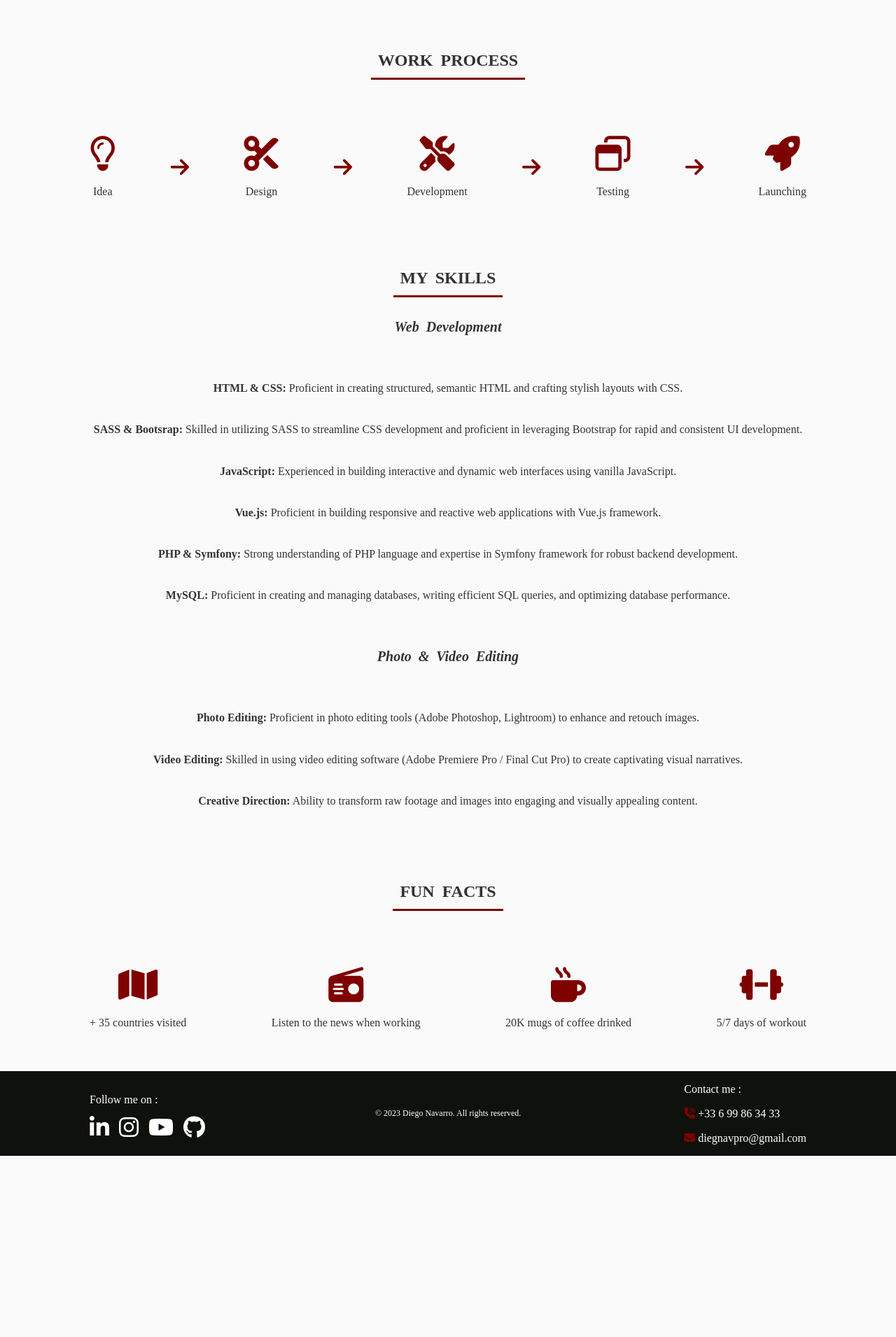
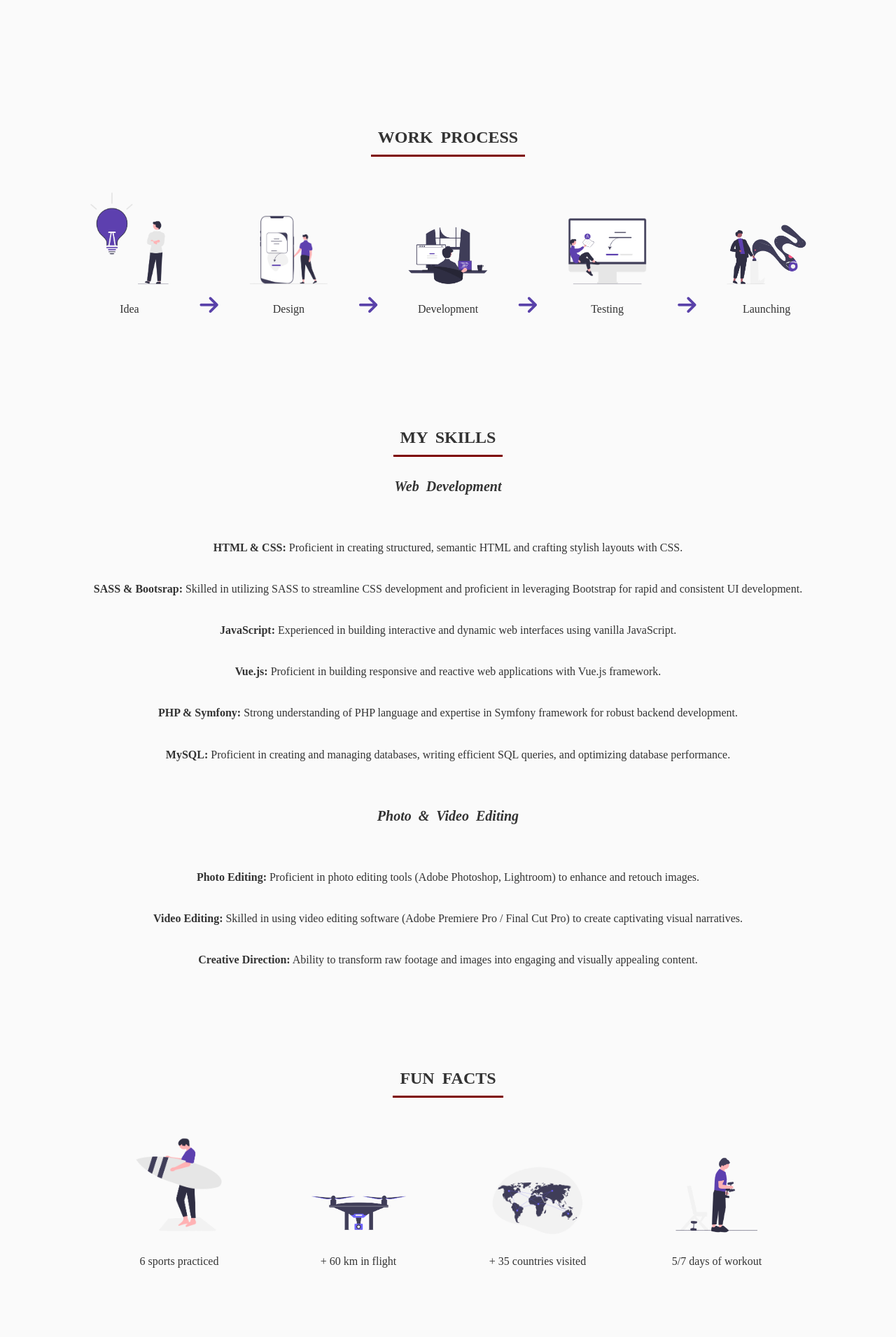
Before and after one commit to DiegNav33/My-Portfolio, a PHP site: page /pages/about.html in a window 1280 px wide. Shown: the part 1104-3015 px from the top of the page at 70% size. Before the commit the page ends 2756 px from the top, so only its background shows below. Run offline with PHP 8.4, Linux system fonts and the light colour scheme; some libraries are stand-ins or nearby versions.

Commit message:
about page modified, new icon and img in few sections, scrpit js modified added a new function translate for the projects page, scss modified and html

```diff
--- a/css/style.css
+++ b/css/style.css
@@ -539,11 +539,11 @@ main .aboutFlex .aboutGeneralRight img {
   width: 150%;
 }
 main .aboutContent article {
-  padding: 3rem 0;
+  padding: 5rem 0;
   text-align: center;
 }
 main .aboutContent article .aboutContentText {
-  padding-top: 5rem;
+  padding: 5rem 0;
 }
 main .aboutContent article .aboutContentText p {
   font-size: 2rem;
@@ -561,21 +561,30 @@ main .aboutContent ul li {
 main .aboutContent .aboutContentFlex {
   display: flex;
   justify-content: space-between;
-  align-items: center;
+  align-items: end;
 }
 main .aboutContent .aboutContentFlex div {
-  padding-top: 5rem;
+  width: 20%;
+}
+main .aboutContent .aboutContentFlex div img {
+  width: 100%;
 }
 main .aboutContent .aboutContentFlex div i {
-  font-size: 5rem;
-  color: var(--colorRed);
+  font-size: 3rem;
+  color: #5941A9;
 }
 main .aboutContent .aboutContentFlex div p {
   margin: 0;
   margin-top: 2rem;
 }
-main .aboutContent .aboutContentFlex .arrow i {
-  font-size: 3rem;
+main .aboutContent .funFactsElt {
+  padding: 5rem 0;
+}
+main .aboutContent .funFactsElt div {
+  width: 25%;
+}
+main .aboutContent .funFactsElt div img {
+  width: 60%;
 }
 main .projectsFlex {
   display: flex;
--- a/js/script.js
+++ b/js/script.js
@@ -1,5 +1,5 @@
 document.addEventListener("DOMContentLoaded", function() {
-
+    // START CHANGE HEADER ALL PAGES
     function swipeHeader() {
         const headerElt = document.querySelector("header");
         const headerLogoElt = document.querySelector("header img");
@@ -23,5 +23,32 @@ document.addEventListener("DOMContentLoaded", function() {
     };
 
     document.addEventListener("scroll", swipeHeader);
+    //END CHANGE HEADER ALL PAGES
 
+    // START TRANSLATE ON PROJECTS PAGE
+    function translateProjectsArticle(){
+        let articlesFromLeft = document.querySelectorAll(".articleLeft");
+        let articlesFromRight = document.querySelectorAll(".articleRight");
+
+        const {scrollTop, clientHeight} = this.document.documentElement; // destructuring -> creation deux const a partir de proprieté utile. a partir des proprieté de l' objet document.documentElement, maintenant acces a scrollTop (scroll depuis le top) et client height(hauteur de la partie visible de ma fenetre)
+
+        for (let articleLeft of articlesFromLeft) {
+            const topEltToTopViewport = articleLeft.getBoundingClientRect().top
+
+            if(scrollTop > (scrollTop + topEltToTopViewport).toFixed() - clientHeight * 0.80) {
+                articleLeft.classList.add("activeTranslateArticle");
+            }
+        };
+
+        for (let articleRight of articlesFromRight) {
+            const topEltToTopViewport = articleRight.getBoundingClientRect().top
+
+            if(scrollTop > (scrollTop + topEltToTopViewport).toFixed() - clientHeight * 0.80) {
+                articleRight.classList.add("activeTranslateArticle");
+            }
+        };
+    };
+
+    window.addEventListener("scroll", translateProjectsArticle);
+    // END TRANSLATE ON PROJECTS PAGE
 });
--- a/pages/about.html
+++ b/pages/about.html
@@ -61,35 +61,41 @@
                 <h3>Work process</h3>
                 <article class="aboutContentFlex">
                     <div>
-                        <i class="fa-regular fa-lightbulb"></i>
+                        <img src="../images/idea-about.png" alt="">
+                        <!-- <i class="fa-solid fa-lightbulb"></i> -->
                         <p>Idea</p>
                     </div>
                     <div class="arrow">
                         <i class="fa-solid fa-arrow-right"></i>
                     </div>
                     <div>
-                        <i class="fa-solid fa-scissors"></i>
+                        <img src="../images/design-about.png" alt="">
+                        <!-- <i class="fa-solid fa-pencil"></i> -->
                         <p>Design</p>
                     </div>
                     <div class="arrow">
                         <i class="fa-solid fa-arrow-right"></i>
                     </div>
                     <div>
-                        <i class="fa-solid fa-screwdriver-wrench"></i>
+                        <img src="../images/development-about.png" alt="">
+                        <!-- <i class="fa-solid fa-code"></i> -->
                         <p>Development</p>
                     </div>
                     <div class="arrow">
                         <i class="fa-solid fa-arrow-right"></i>
                     </div>
                     <div>
-                        <i class="fa-regular fa-window-restore"></i>
+                        <img src="../images/test-about.png" alt="">
+                        <!-- <i class="fa-solid fa-diagram-project"></i> -->
                         <p>Testing</p>
                     </div>
                     <div class="arrow">
                         <i class="fa-solid fa-arrow-right"></i>
                     </div>
                     <div>
-                        <i class="fa-solid fa-rocket"></i>
+                        <img src="../images/launching-about.png" alt="">
+                        <!-- <i class="fa-solid fa-rocket"></i> -->
+                        <!-- <i class="fa-solid fa-paper-plane"></i> -->
                         <p>Launching</p>
                     </div>
                 </article>
@@ -117,19 +123,19 @@
                 <h3>Fun facts</h3>
                 <article class="aboutContentFlex funFactsElt">
                     <div>
-                        <i class="fa-solid fa-map"></i>
+                        <img src="../images/sport-about.png" alt="">
+                        <p>6 sports practiced</p>
+                    </div>
+                    <div>
+                        <img src="../images/drone-about.png" alt="">
+                        <p>+ 60 km in flight</p>
+                    </div>
+                    <div>
+                        <img src="../images/travel-about.png" alt="">
                         <p>+ 35 countries visited</p>
                     </div>
                     <div>
-                        <i class="fa-solid fa-radio"></i>
-                        <p>Listen to the news when working</p>
-                    </div>
-                    <div>
-                        <i class="fa-solid fa-mug-hot"></i>
-                        <p>20K mugs of coffee drinked</p>
-                    </div>
-                    <div>
-                        <i class="fa-solid fa-dumbbell"></i>
+                        <img src="../images/workout-2.png" alt="">
                         <p>5/7 days of workout </p>
                     </div>
                 </article>
--- a/scss/style.scss
+++ b/scss/style.scss
@@ -162,10 +162,10 @@ main {
 
     .aboutContent{
         article{
-            padding: 3rem 0;
+            padding: 5rem 0;
             text-align: center;
             .aboutContentText{
-                padding-top: 5rem;
+                padding: 5rem 0;
 
                 p{
                     font-size: 2rem;
@@ -185,23 +185,35 @@ main {
         .aboutContentFlex{
             display: flex;
             justify-content: space-between;
-            align-items: center;
+            align-items: end;
 
             div{
-                padding-top: 5rem;
-                i{
-                    font-size: 5rem;
-                    color: var(--colorRed);
+                width: 20%;
+                // padding-top: 5rem;
+
+                img{
+                    width: 100%;
                 }
+                 i{
+                    font-size: 3rem;
+                     color: #5941A9;
+                 }
 
                 p{
                     margin: 0;
                     margin-top: 2rem;
                 }
             }
-            .arrow{
-                i{
-                    font-size: 3rem;
+        }
+
+        .funFactsElt{
+            padding: 5rem 0;
+
+            div{
+                width: 25%;
+
+                img{
+                    width: 60%;
                 }
             }
         }
@@ -256,10 +268,24 @@ main {
         }
 
         .mockupProject{
+            .articleLeft{
+                transform: translateX(-10%);
+                opacity: 0;
+                transition: transform 0.6s ease-in-out, opacity 0.6s ease-in-out;
+            }
+            .articleRight{
+                overflow: hidden;
+                transform: translateX(10%);
+                opacity: 0;
+                transition: 0.6s ease-in-out, opacity 0.6s ease-in-out;
+            }
 
+            .activeTranslateArticle{
+                transform: translateX(0%);
+                opacity: 1;
+            }
             article{
                 background-color: #fafafa;
-                // background: linear-gradient(71deg, #080509, #1a171c, #080509);
                 box-shadow: 0px 0px 16px 8px rgba(0,0,0,0.1);
                 margin: 10rem 0;
                 padding: 3rem;
@@ -582,7 +608,7 @@ main {
                     transition: background-color .5s ease;
 
                     &:hover{
-                        background-color: #0056b3;
+                        background-color: #5941A9;
                     }
                 }
             }
```
Also changed, not shown: other parts of css/style.css (+39 -10 lines), pages/destination-pages/article.html (+10 -10 lines), pages/projects.html (+5 -5 lines), scss/_media-query.scss (+29 -8 lines), images/contact-photo.jpg (deleted), images/design-about.png (added), images/development-about.png (added), images/drone-about.png (added), images/idea-about.png (added), images/launching-about.png (added), images/noah-windler-P6zX_9oUYL8-unsplash.jpg (deleted), images/sport-about.png (added), images/test-about.png (added), images/travel-about.png (added), 1 more files, 1 other file.
